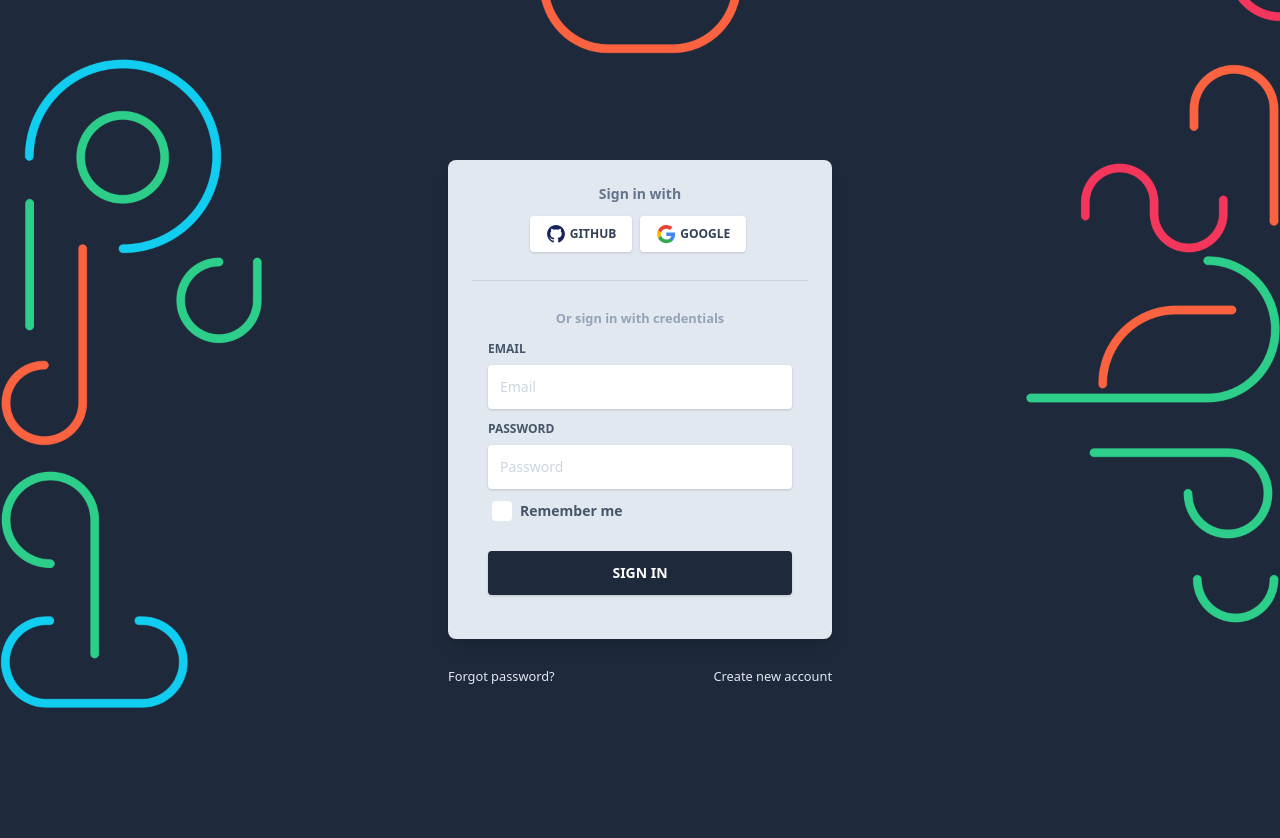
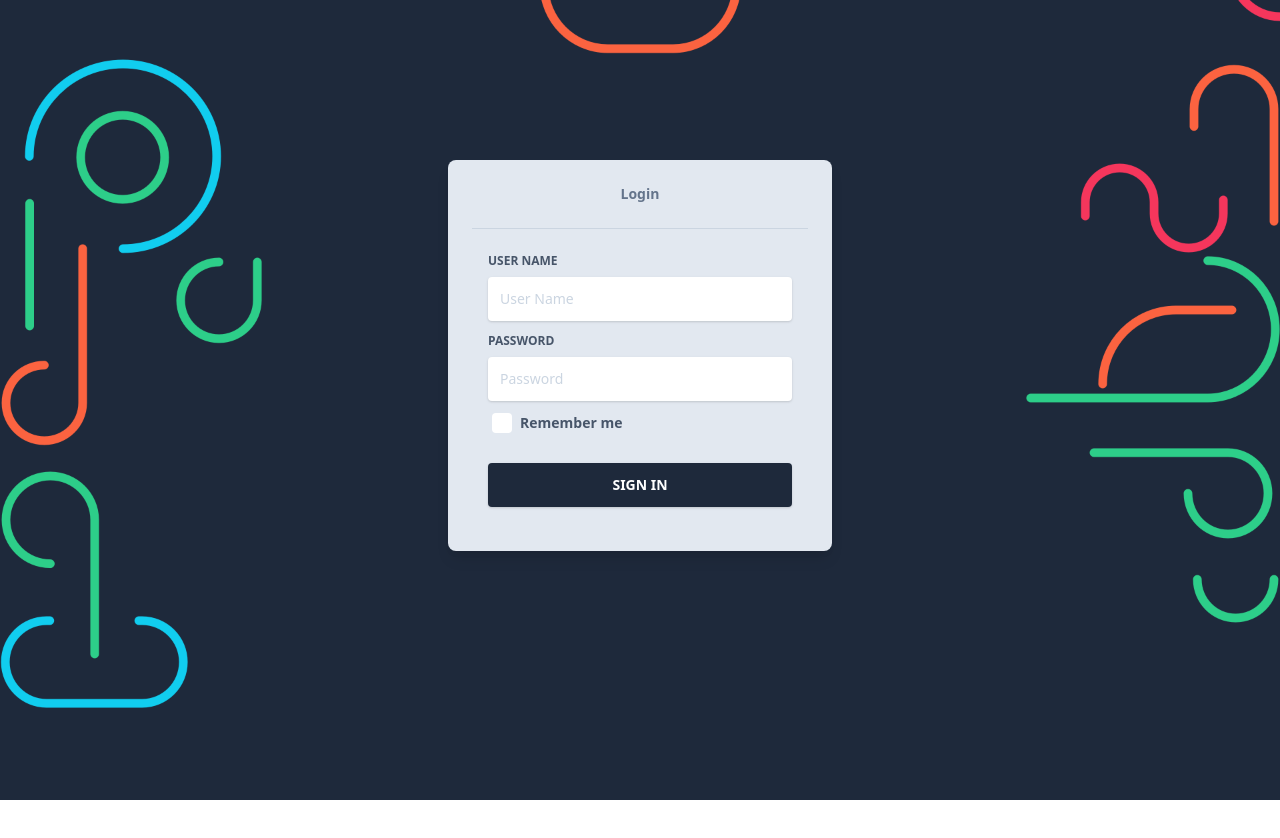
Before and after one commit to meersajib/machine-management, a Next.js app: page /auth/login in a window 1280 px wide. Shown: the top 838 px of the page. After the commit the page ends 800 px from the top, so only its background shows below. Built offline with nearby package versions, Linux system fonts and the light colour scheme.

Commit message:
worked with login page, installer react hook form

```diff
--- a/package.json
+++ b/package.json
@@ -5,7 +5,8 @@
   "repository": "https://github.com/meersajib/machine-management",
   "license": "UNLICENSED",
   "contributors": [
-	  "Meer Sajib","Mamun Bhuiyan"
+    "Meer Sajib",
+    "Mamun Bhuiyan"
   ],
   "dependencies": {
     "@fortawesome/fontawesome-free": "5.15.3",
@@ -17,6 +18,7 @@
     "next": "10.0.9",
     "react": "17.0.1",
     "react-dom": "17.0.1",
+    "react-hook-form": "^7.12.2",
     "react-scripts": "4.0.3",
     "tailwindcss": "2.0.4"
   },
--- a/pages/_app.js
+++ b/pages/_app.js
@@ -49,7 +49,7 @@ export default class MyApp extends App {
 						name="viewport"
 						content="width=device-width, initial-scale=1, shrink-to-fit=no"
 					/>
-					<title>Notus NextJS by Creative Tim</title>
+					<title>Machine Management</title>
 					<script src="https://maps.googleapis.com/maps/api/js?key=YOUR_KEY_HERE"></script>
 				</Head>
 				<Layout>
--- a/pages/auth/login.js
+++ b/pages/auth/login.js
@@ -1,120 +1,107 @@
-import React from "react";
-import Link from "next/link";
+import React from 'react';
+import Link from 'next/link';
+import { useForm } from 'react-hook-form';
 
 // layout for page
 
-import Auth from "layouts/Auth.js";
+import Auth from 'layouts/Auth.js';
 
-export default function Login() {
+const Login = () => {
+  const {
+    register,
+    handleSubmit,
+    watch,
+    formState: { errors },
+  } = useForm();
+  const onSubmit = (data) => console.log('data', data);
   return (
     <>
-      <div className="container mx-auto px-4 h-full">
-        <div className="flex content-center items-center justify-center h-full">
-          <div className="w-full lg:w-4/12 px-4">
-            <div className="relative flex flex-col min-w-0 break-words w-full mb-6 shadow-lg rounded-lg bg-blueGray-200 border-0">
-              <div className="rounded-t mb-0 px-6 py-6">
-                <div className="text-center mb-3">
-                  <h6 className="text-blueGray-500 text-sm font-bold">
-                    Sign in with
-                  </h6>
+      <div className='container mx-auto px-4 h-full'>
+        <div className='flex content-center items-center justify-center h-full'>
+          <div className='w-full lg:w-4/12 px-4'>
+            <div className='relative flex flex-col min-w-0 break-words w-full mb-6 shadow-lg rounded-lg bg-blueGray-200 border-0'>
+              <div className='rounded-t mb-0 px-6 py-6'>
+                <div className='text-center mb-3'>
+                  <h6 className='text-blueGray-500 text-sm font-bold'>Login</h6>
                 </div>
-                <div className="btn-wrapper text-center">
-                  <button
-                    className="bg-white active:bg-blueGray-50 text-blueGray-700 font-normal px-4 py-2 rounded outline-none focus:outline-none mr-2 mb-1 uppercase shadow hover:shadow-md inline-flex items-center font-bold text-xs ease-linear transition-all duration-150"
-                    type="button"
-                  >
-                    <img alt="..." className="w-5 mr-1" src="/img/github.svg" />
-                    Github
-                  </button>
-                  <button
-                    className="bg-white active:bg-blueGray-50 text-blueGray-700 font-normal px-4 py-2 rounded outline-none focus:outline-none mr-1 mb-1 uppercase shadow hover:shadow-md inline-flex items-center font-bold text-xs ease-linear transition-all duration-150"
-                    type="button"
-                  >
-                    <img alt="..." className="w-5 mr-1" src="/img/google.svg" />
-                    Google
-                  </button>
-                </div>
-                <hr className="mt-6 border-b-1 border-blueGray-300" />
+                <hr className='mt-6 border-b-1 border-blueGray-300' />
               </div>
-              <div className="flex-auto px-4 lg:px-10 py-10 pt-0">
-                <div className="text-blueGray-400 text-center mb-3 font-bold">
-                  <small>Or sign in with credentials</small>
-                </div>
-                <form>
-                  <div className="relative w-full mb-3">
+              <div className='flex-auto px-4 lg:px-10 py-10 pt-0'>
+                <form onSubmit={handleSubmit(onSubmit)}>
+                  <div className='relative w-full mb-3'>
                     <label
-                      className="block uppercase text-blueGray-600 text-xs font-bold mb-2"
-                      htmlFor="grid-password"
-                    >
-                      Email
+                      className='block uppercase text-blueGray-600 text-xs font-bold mb-2'
+                      htmlFor='grid-password'>
+                      User Name
                     </label>
                     <input
-                      type="email"
-                      className="border-0 px-3 py-3 placeholder-blueGray-300 text-blueGray-600 bg-white rounded text-sm shadow focus:outline-none focus:ring w-full ease-linear transition-all duration-150"
-                      placeholder="Email"
+                      type='text'
+                      {...register(`username`, { required: true })}
+                      className='border-0 px-3 py-3 placeholder-blueGray-300 text-blueGray-600 bg-white rounded text-sm shadow focus:outline-none focus:ring w-full ease-linear transition-all duration-150'
+                      placeholder='User Name'
                     />
                   </div>
 
-                  <div className="relative w-full mb-3">
+                  <div className='relative w-full mb-3'>
                     <label
-                      className="block uppercase text-blueGray-600 text-xs font-bold mb-2"
-                      htmlFor="grid-password"
-                    >
+                      className='block uppercase text-blueGray-600 text-xs font-bold mb-2'
+                      htmlFor='grid-password'>
                       Password
                     </label>
                     <input
-                      type="password"
-                      className="border-0 px-3 py-3 placeholder-blueGray-300 text-blueGray-600 bg-white rounded text-sm shadow focus:outline-none focus:ring w-full ease-linear transition-all duration-150"
-                      placeholder="Password"
+                      type='password'
+                      {...register(`password`, { required: true })}
+                      className='border-0 px-3 py-3 placeholder-blueGray-300 text-blueGray-600 bg-white rounded text-sm shadow focus:outline-none focus:ring w-full ease-linear transition-all duration-150'
+                      placeholder='Password'
                     />
                   </div>
                   <div>
-                    <label className="inline-flex items-center cursor-pointer">
+                    <label className='inline-flex items-center cursor-pointer'>
                       <input
-                        id="customCheckLogin"
-                        type="checkbox"
-                        className="form-checkbox border-0 rounded text-blueGray-700 ml-1 w-5 h-5 ease-linear transition-all duration-150"
+                        id='customCheckLogin'
+                        type='checkbox'
+                        className='form-checkbox border-0 rounded text-blueGray-700 ml-1 w-5 h-5 ease-linear transition-all duration-150'
                       />
-                      <span className="ml-2 text-sm font-semibold text-blueGray-600">
+                      <span className='ml-2 text-sm font-semibold text-blueGray-600'>
                         Remember me
                       </span>
                     </label>
                   </div>
 
-                  <div className="text-center mt-6">
+                  <div className='text-center mt-6'>
                     <button
-                      className="bg-blueGray-800 text-white active:bg-blueGray-600 text-sm font-bold uppercase px-6 py-3 rounded shadow hover:shadow-lg outline-none focus:outline-none mr-1 mb-1 w-full ease-linear transition-all duration-150"
-                      type="button"
-                    >
+                      className='bg-blueGray-800 text-white active:bg-blueGray-600 text-sm font-bold uppercase px-6 py-3 rounded shadow hover:shadow-lg outline-none focus:outline-none mr-1 mb-1 w-full ease-linear transition-all duration-150'
+                      type='submit'>
                       Sign In
                     </button>
                   </div>
                 </form>
               </div>
             </div>
-            <div className="flex flex-wrap mt-6 relative">
-              <div className="w-1/2">
+            {/* <div className='flex flex-wrap mt-6 relative'>
+              <div className='w-1/2'>
                 <a
-                  href="#pablo"
+                  href='#pablo'
                   onClick={(e) => e.preventDefault()}
-                  className="text-blueGray-200"
-                >
+                  className='text-blueGray-200'>
                   <small>Forgot password?</small>
                 </a>
               </div>
-              <div className="w-1/2 text-right">
-                <Link href="/auth/register">
-                  <a href="#pablo" className="text-blueGray-200">
+              <div className='w-1/2 text-right'>
+                <Link href='/auth/register'>
+                  <a href='#pablo' className='text-blueGray-200'>
                     <small>Create new account</small>
                   </a>
                 </Link>
               </div>
-            </div>
+            </div> */}
           </div>
         </div>
       </div>
     </>
   );
-}
+};
 
 Login.layout = Auth;
+
+export default Login;
```
Also changed, not shown: public/logo.png (added).
